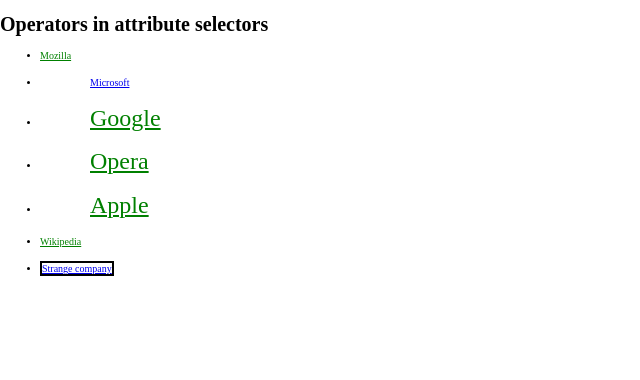
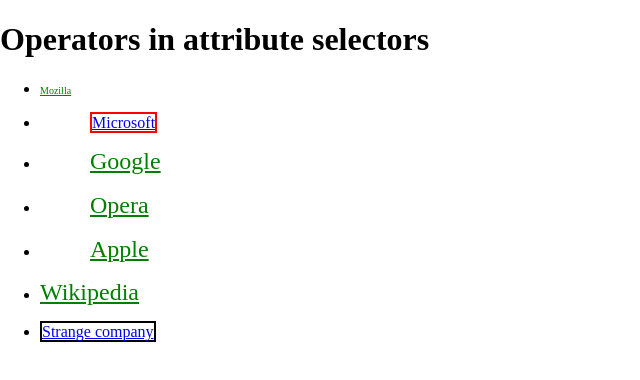
Before and after one commit to TatianaVakaruk/css, a plain HTML site: page lesson6/task1/index.html in a window 1280 px wide. Shown: the whole page, without its empty margins (0-640 px from the left). Drawn offline with nearby package versions, Linux system fonts and the light colour scheme.

Commit message:
first commit

```diff
--- a/lesson6/task1/index.html
+++ b/lesson6/task1/index.html
@@ -13,16 +13,22 @@
      a[target="_blank"]{
         border: 2px solid black;
      }
+     a[href^="broken"]{
+        border: 2px solid red;
+     }
      a[href$=".com"]{
         margin-left: 50px;
      }
-     [lang|="en"]{
+     a[lang|="en"]{
         font-size:10px;
      }
      a[href*="www"]{
         color:green;
      }
-     [title~="popular"]{
+     a[title*="popular"]{
+        font-size: 24px;
+     }
+     a[title~="popular"]{
         font-size: 24px;
      }
     </style>
```
